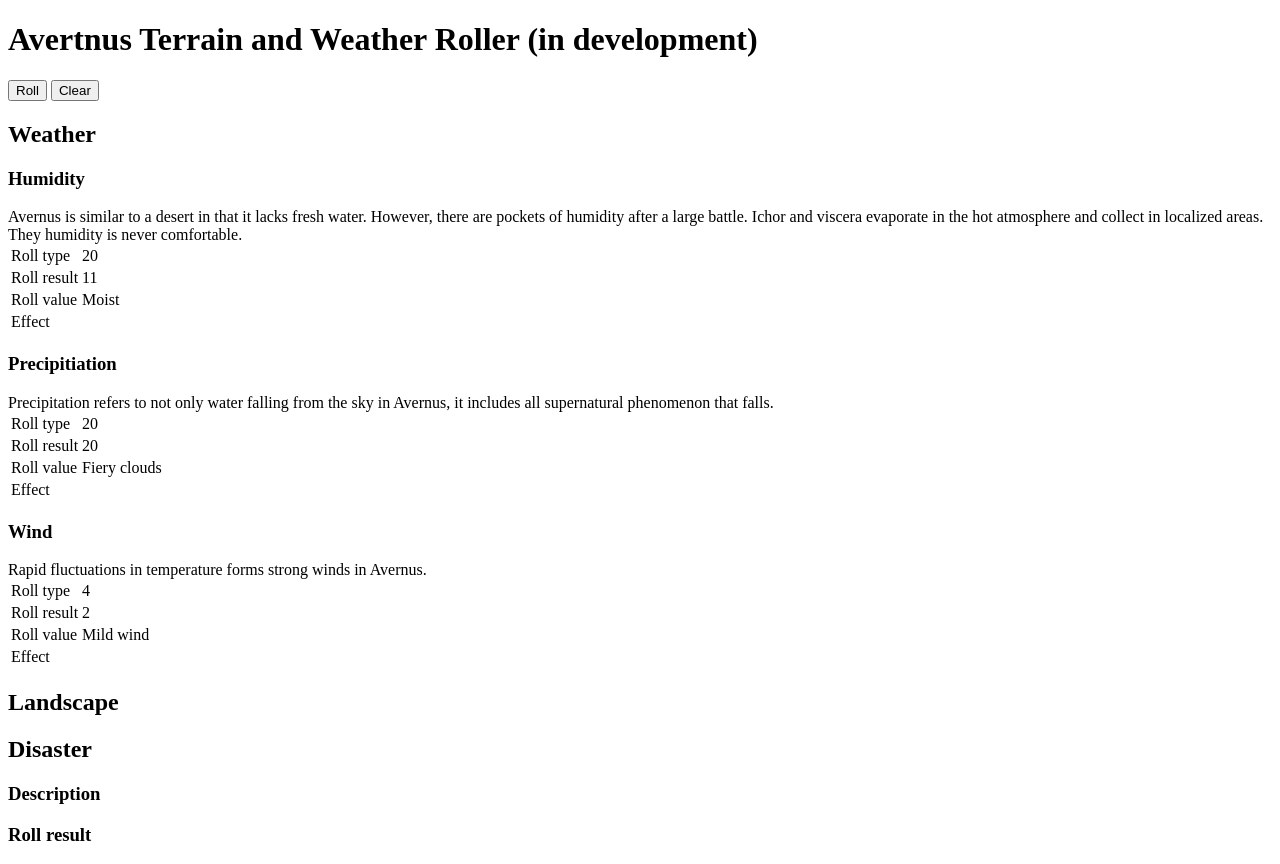
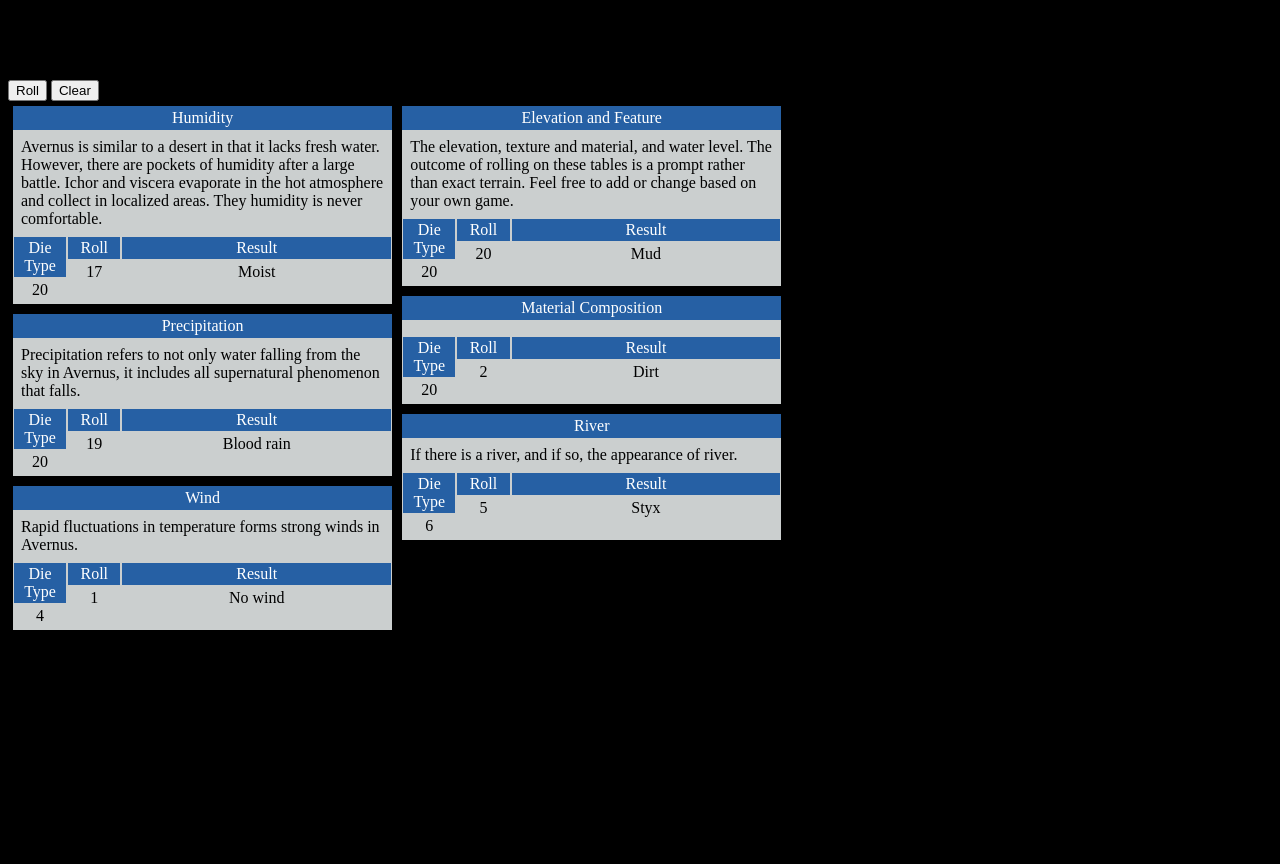
Before and after one commit to MisterStump/Avernus-Terrain-and-Weather-Roller, a plain HTML site: page index.html in a window 1280 px wide. Both pictures are taken after a click on the button "Roll". After the commit the page ends 800 px from the top, so only its background shows below. Drawn offline with Linux system fonts and the light colour scheme.

Commit message:
Initial commit

```diff
--- a/index.html
+++ b/index.html
@@ -10,83 +10,166 @@
 
 <body>
   <h1>Avertnus Terrain and Weather Roller (in development)</h1>
-    <button type="button" id="button_roll">Roll</button>
-    <button type="button" id="button_clear">Clear</button>
+  <button type="button" id="button_roll">Roll</button>
+  <button type="button" id="button_clear">Clear</button>
 
-    <h2>Weather</h2>
-    <h3>Humidity</h3>
-    <div id="humidity_description"></div>
-    <table id="humidity_table">
-      <tr>
-        <td>Roll type</td>
-        <td id="humidity_rollType"></td>
-      </tr>
-      <tr>
-        <td>Roll result</td>
-        <td id="humidity_rollResult"></td>
-      </tr>
-      <tr>
-        <td>Roll value</td>
-        <td id="humidity_rollValue"></td>
-      </tr>
-      <tr>
-        <td>Effect</td>
-        <td id="humidity_effect"></td>
-      </tr>
-    </table>
+  <!--First column - Weather-->
+  <div class="row">
+    <div class="column">
+      <!--Humidity-->
+      <div class="rollBox" id="humidity">
+        <div class="rbHeader">Humidity</div>
+        <div class="rbDesc"></div>
+        <div class="rbDieType">
+          <div class="rollBoxSectionHead">Die Type</div>
+          <div class="rollBoxSectionBody"></div>
+        </div>
+        <div class="rbRollResult">
+          <div class="rollBoxSectionHead">Roll</div>
+          <div class="rollBoxSectionBody"></div>
+        </div>
+        <div class="rbRollValue">
+          <div class="rollBoxSectionHead">Result</div>
+          <div class="rollBoxSectionBody"></div>
+        </div>
+        <div class="rbEffect">
+          <div class="rollBoxSectionHead">Effect</div>
+          <div class="rollBoxSectionBody"></div>
+        </div>
+      </div>
+      <!--Precipitation-->
+      <div class="rollBox" id="precipitation">
+        <div class="rbHeader">Precipitation</div>
+        <div class="rbDesc"></div>
+        <div class="rbDieType">
+          <div class="rollBoxSectionHead">Die Type</div>
+          <div class="rollBoxSectionBody"></div>
+        </div>
+        <div class="rbRollResult">
+          <div class="rollBoxSectionHead">Roll</div>
+          <div class="rollBoxSectionBody"></div>
+        </div>
+        <div class="rbRollValue">
+          <div class="rollBoxSectionHead">Result</div>
+          <div class="rollBoxSectionBody"></div>
+        </div>
+        <div class="rbEffect">
+          <div class="rollBoxSectionHead">Effect</div>
+          <div class="rollBoxSectionBody"></div>
+        </div>
+      </div>
+      <!--Wind-->
+      <div class="rollBox" id="wind">
+        <div class="rbHeader">Wind</div>
+        <div class="rbDesc"></div>
+        <div class="rbDieType">
+          <div class="rollBoxSectionHead">Die Type</div>
+          <div class="rollBoxSectionBody"></div>
+        </div>
+        <div class="rbRollResult">
+          <div class="rollBoxSectionHead">Roll</div>
+          <div class="rollBoxSectionBody"></div>
+        </div>
+        <div class="rbRollValue">
+          <div class="rollBoxSectionHead">Result</div>
+          <div class="rollBoxSectionBody"></div>
+        </div>
+        <div class="rbEffect">
+          <div class="rollBoxSectionHead">Effect</div>
+          <div class="rollBoxSectionBody"></div>
+        </div>
+      </div>
+    </div>
 
-    <h3>Precipitiation</h3>
-    <div id="precip_description"></div>
-    <table id="precip_table">
-      <tr>
-        <td>Roll type</td>
-        <td id="precip_rollType"></td>
-      </tr>
-      <tr>
-        <td>Roll result</td>
-        <td id="precip_rollResult"></td>
-      </tr>
-      <tr>
-        <td>Roll value</td>
-        <td id="precip_rollValue"></td>
-      </tr>
-      <tr>
-        <td>Effect</td>
-        <td id="precip_effect"></td>
-      </tr>
-    </table>
 
-    <h3>Wind</h3>
-    <div id="wind_description"></div>
-    <table id="wind_table">
-      <tr>
-        <td>Roll type</td>
-        <td id="wind_rollType"></td>
-      </tr>
-      <tr>
-        <td>Roll result</td>
-        <td id="wind_rollResult"></td>
-      </tr>
-      <tr>
-        <td>Roll value</td>
-        <td id="wind_rollValue"></td>
-      </tr>
-      <tr>
-        <td>Effect</td>
-        <td id="wind_effect"></td>
-      </tr>
-    </table>
+    <!--Second column - Landscape-->
+    <div class="column">
+      <!--Elevation-->
+      <div class="rollBox" id="elevation">
+        <div class="rbHeader">Elevation and Feature</div>
+        <div class="rbDesc"></div>
+        <div class="rbDieType">
+          <div class="rollBoxSectionHead">Die Type</div>
+          <div class="rollBoxSectionBody"></div>
+        </div>
+        <div class="rbRollResult">
+          <div class="rollBoxSectionHead">Roll</div>
+          <div class="rollBoxSectionBody"></div>
+        </div>
+        <div class="rbRollValue">
+          <div class="rollBoxSectionHead">Result</div>
+          <div class="rollBoxSectionBody"></div>
+        </div>
+        <div class="rbEffect">
+          <div class="rollBoxSectionHead">Effect</div>
+          <div class="rollBoxSectionBody"></div>
+        </div>
+      </div>
+      <!--Composition-->
+      <div class="rollBox" id="composition">
+        <div class="rbHeader">Material Composition</div>
+        <div class="rbDesc"></div>
+        <div class="rbDieType">
+          <div class="rollBoxSectionHead">Die Type</div>
+          <div class="rollBoxSectionBody"></div>
+        </div>
+        <div class="rbRollResult">
+          <div class="rollBoxSectionHead">Roll</div>
+          <div class="rollBoxSectionBody"></div>
+        </div>
+        <div class="rbRollValue">
+          <div class="rollBoxSectionHead">Result</div>
+          <div class="rollBoxSectionBody"></div>
+        </div>
+        <div class="rbEffect">
+          <div class="rollBoxSectionHead">Effect</div>
+          <div class="rollBoxSectionBody"></div>
+        </div>
+      </div>
+      <!--River-->
+      <div class="rollBox" id="river">
+        <div class="rbHeader">River</div>
+        <div class="rbDesc"></div>
+        <div class="rbDieType">
+          <div class="rollBoxSectionHead">Die Type</div>
+          <div class="rollBoxSectionBody"></div>
+        </div>
+        <div class="rbRollResult">
+          <div class="rollBoxSectionHead">Roll</div>
+          <div class="rollBoxSectionBody"></div>
+        </div>
+        <div class="rbRollValue">
+          <div class="rollBoxSectionHead">Result</div>
+          <div class="rollBoxSectionBody"></div>
+        </div>
+        <div class="rbEffect">
+          <div class="rollBoxSectionHead">Effect</div>
+          <div class="rollBoxSectionBody"></div>
+        </div>
+      </div>
+
+    </div>
+
+
+    <!--Third column - Disaster-->
+    <div class="column">
+      C
+    </div>
+  </div>
 
 
 
 
-    <h2>Landscape</h2>
 
 
 
-    <h2>Disaster</h2>
-    <h3>Description</h3>
-    <h3>Roll result</h3>
+
+
+
+
+
+
+
 
 
 
--- a/roll tables/disasters.js
+++ b/roll tables/disasters.js
@@ -1,4 +1,5 @@
 var rt_disaster = {
+    "name"        : "disaster",
     "description" : "Avernus is a dangerous place. Even the inhabitants will all agree that the most frightening thing in this plane is its weather.",
     "die_type" : 100,
     "rolls" :[
--- a/roll tables/landscape.js
+++ b/roll tables/landscape.js
@@ -1,71 +1,63 @@
-var rt_terrain = {
+var rt_elevation = {
+    "name"        : "elevation",
     "description" : "The elevation, texture and material, and water level. The outcome of rolling on these tables is a prompt rather than exact terrain. Feel free to add or change based on your own game.",
     "die_type" : 20,
     "rolls" :[
         {
             "start"  : 1,
             "end"    : 3,
-            "value"  : "Flat",
-            "subroll": "rt_terrain_composition"
+            "value"  : "Flat"
         },
         {
             "start" : 4,
             "end"   : 6,
-            "value" : "Hills",
-            "subroll": "rt_terrain_composition"
+            "value" : "Hills"
         },
         {
             "start" : 7,
             "end"   : 9,
-            "value" : "Mountain",
-            "subroll": "rt_terrain_composition"
+            "value" : "Mountain"
         },
         {
             "start" : 10,
             "end"   : 11,
-            "value" : "Canyon",
-            "subroll": "rt_terrain_composition"
+            "value" : "Canyon"
         },
         {
             "start" : 12,
             "end"   : 13,
-            "value" : "Volcano",
-            "subroll": "rt_terrain_composition"
+            "value" : "Volcano"
         },
         {
             "start" : 14,
             "end"   : 15,
-            "value" : "Vally",
-            "subroll": "rt_terrain_composition"
+            "value" : "Vally"
         },
         {
             "start" : 16,
             "end"   : 17,
-            "value" : "Mesa",
-            "subroll": "rt_terrain_composition"
+            "value" : "Mesa"
         },
         {
             "start" : 18,
             "end"   : 18,
-            "value" : "Cliff",
-            "subroll": "rt_terrain_composition"
+            "value" : "Cliff"
         },
         {
             "start" : 19,
             "end"   : 19,
-            "value" : "Basin",
-            "subroll": "rt_terrain_composition"
+            "value" : "Basin"
         },
         {
             "start" : 20,
             "end"   : 20,
-            "value" : "Mud",
-            "subroll": "rt_terrain_composition"
+            "value" : "Mud"
         },
     ]
 };
 
-var rt_terrain_composition = {
+var rt_composition = {
+    "name"        : "composition",
     "die_type" : 20,
     "rolls" :[
         {
@@ -112,6 +104,7 @@ var rt_terrain_composition = {
 };
 
 var rt_river = {
+    "name"        : "river",
     "description" : "If there is a river, and if so, the appearance of river.",
     "die_type" : 6,
     "rolls" :[
--- a/roll tables/weather.js
+++ b/roll tables/weather.js
@@ -1,4 +1,5 @@
 var rt_humidity = {
+    "name"        : "humidity",
     "description" : "Avernus is similar to a desert in that it lacks fresh water. However, there are pockets of humidity after a large battle. Ichor and viscera evaporate in the hot atmosphere and collect in localized areas. They humidity is never comfortable.",
     "die_type" : 20,
     "rolls" :[
@@ -26,7 +27,8 @@ var rt_humidity = {
     ]
 };
 
-var rt_precip = {
+var rt_precipitation = {
+    "name"        : "precipitation",
     "description" : "Precipitation refers to not only water falling from the sky in Avernus, it includes all supernatural phenomenon that falls.",
     "die_type" : 20,
     "rolls" :[
@@ -69,6 +71,7 @@ var rt_precip = {
 };
 
 var rt_wind = {
+    "name"        : "wind",
     "description" : "Rapid fluctuations in temperature forms strong winds in Avernus.",
     "die_type" : 4,
     "rolls" :[
--- a/scripts.js
+++ b/scripts.js
@@ -1,40 +1,34 @@
 
+let rollMasterData = {
+    "humidity": rt_humidity,
+    "precipitation": rt_precipitation,
+    "wind": rt_wind,
+    "elevation": rt_elevation,
+    "composition": rt_composition,
+    "river": rt_river
+}
 
 // buttons
 let button_roll = document.getElementById("button_roll")
 let button_clear = document.getElementById("button_clear")
-
-// humidity section elements
-let humidity_description = document.getElementById("humidity_description")
-let humidity_table = document.getElementById("humidity_table")
-let humidity_rollType = document.getElementById("humidity_rollType")
-let humidity_rollResult = document.getElementById("humidity_rollResult")
-let humidity_rollValue = document.getElementById("humidity_rollValue")
-let humidity_effect = document.getElementById("humidity_effect")
-
-// precipitation section elements
-let precip_description = document.getElementById("precip_description")
-let precip_table = document.getElementById("precip_table")
-let precip_rollType = document.getElementById("precip_rollType")
-let precip_rollResult = document.getElementById("precip_rollResult")
-let precip_rollValue = document.getElementById("precip_rollValue")
-let precip_effect = document.getElementById("precip_effect")
-
-// wind section elements
-let wind_description = document.getElementById("wind_description")
-let wind_table = document.getElementById("wind_table")
-let wind_rollType = document.getElementById("wind_rollType")
-let wind_rollResult = document.getElementById("wind_rollResult")
-let wind_rollValue = document.getElementById("wind_rollValue")
-let wind_effect = document.getElementById("wind_effect")
-
 //Add listener to buttons to trigger functions
 button_roll.addEventListener("click", () => {roll()});
 button_clear.addEventListener("click", () => {clear()});
 
+//Populate descripotions, die types, etc
+for (const dataLabel in rollMasterData){
+    populateBasicRollBoxInfo(rollMasterData[dataLabel])
+}
+
 //Hide the roll sections at first
 hideRollSections()
 
+
+
+const headerSections = document.querySelectorAll("div.rbHeader")
+for (const sect of headerSections){
+    sect.addEventListener("click", () => {console.log("AAAA")});
+}
 
 
 
@@ -42,9 +36,9 @@ hideRollSections()
 
 //When roll button is clicked
 function roll(){
-    rollHumidity()
-    rollPrecip()
-    rollWind()
+    for (const name in rollMasterData){
+        performRoll(rollMasterData[name])
+    }
 
 
 
@@ -58,52 +52,44 @@ function clear(){
 
 
 
-function rollHumidity(){
-    //perform rolls
-    rollDict_humidity = rollDict(rt_humidity["die_type"], rt_humidity["rolls"])
-    showRollSections()
-    //Humidity
-    humidity_description.innerText = rt_humidity["description"]
-    humidity_rollType.innerText = rt_humidity["die_type"]
-    humidity_rollResult.innerText = rollDict_humidity["result"]
-    humidity_rollValue.innerText = rollDict_humidity["dict"]["value"]
-    if ("effect" in rollDict_humidity["dict"]){
-        humidity_effect.innerText = rollDict_humidity["dict"]["effect"]
+function performRoll(rollTable){
+    //Get a random (rolled) entry
+    const roll = getRollDict(rollTable["die_type"], rollTable["rolls"])
+    //Find section
+    const name = rollTable["name"]
+    const section = document.querySelector('div#' + name)
+    //Update Roll
+    const rollDiv = section.querySelector('div.rbRollResult div.rollBoxSectionBody')
+    rollDiv.innerText = roll["result"]
+    //Update Value
+    const valueDiv = section.querySelector('div.rbRollValue div.rollBoxSectionBody')
+    valueDiv.innerText = roll["dict"]["value"]
+    //Update Effect
+    const effectSect = section.querySelector('div.rbEffect')
+    const effectDiv = section.querySelector('div.rbEffect div.rollBoxSectionBody')
+    if ("effect" in roll["dict"]){
+        //Effect: yes
+        effectDiv.innerText = roll["dict"]["effect"]
+        effectSect.style.display = "block"
     } else {
-        humidity_effect.innerText = ""
+        //Effect: no
+        effectDiv.innerText = ""
+        effectSect.style.display = "none"
     }
 }
 
-function rollPrecip(){
-    //perform rolls
-    rollDict_precip = rollDict(rt_precip["die_type"], rt_precip["rolls"])
-    showRollSections()
-    //precip
-    precip_description.innerText = rt_precip["description"]
-    precip_rollType.innerText = rt_precip["die_type"]
-    precip_rollResult.innerText = rollDict_precip["result"]
-    precip_rollValue.innerText = rollDict_precip["dict"]["value"]
-    if ("effect" in rollDict_precip["dict"]){
-        precip_effect.innerText = rollDict_precip["dict"]["effect"]
-    } else {
-        precip_effect.innerText = ""
+function populateBasicRollBoxInfo(rollTable){
+    const name = rollTable["name"]
+    const section = document.querySelector('div#' + name)
+    // Add description and make it visible
+    if ("description" in rollTable){
+        const descBox = section.querySelector('div.rbDesc')
+        descBox.innerText = rollTable["description"]
+        descBox.style.display = "block"
     }
-}
-
-function rollWind(){
-    //perform rolls
-    rollDict_wind = rollDict(rt_wind["die_type"], rt_wind["rolls"])
-    showRollSections()
-    //wind
-    wind_description.innerText = rt_wind["description"]
-    wind_rollType.innerText = rt_wind["die_type"]
-    wind_rollResult.innerText = rollDict_wind["result"]
-    wind_rollValue.innerText = rollDict_wind["dict"]["value"]
-    if ("effect" in rollDict_wind["dict"]){
-        wind_effect.innerText = rollDict_wind["dict"]["effect"]
-    } else {
-        wind_effect.innerText = ""
-    }
+    // Add die type
+    const dieTypeBox = section.querySelector('div.rbDieType > div.rollBoxSectionBody')
+    dieTypeBox.innerText = rollTable["die_type"]
 }
 
 
@@ -115,8 +101,10 @@ function rollWind(){
 
 
 
+
+
 //Rolls and returns a value for the given list of potential rolls. Returns a dict with roll result and dict
-function rollDict(dieType, dictList){
+function getRollDict(dieType, dictList){
     const rollResult = getRandomInt(1, dieType)
     for (const dict of dictList){
         if (dict["start"] <= rollResult && dict["end"] >= rollResult){
@@ -136,20 +124,13 @@ function getRandomInt(min, max) {
 
 //Reveals all sections involving rolls
 function showRollSections(){
-    humidity_description.style.display = "block"
-    precip_description.style.display = "block"
-    wind_description.style.display = "block"
-    humidity_table.style.display = "block"
-    precip_table.style.display = "block"
-    wind_table.style.display = "block"
+    //humidity_description.style.display = "block"
 }
 
 //Hides all sections involving rolls
 function hideRollSections(){
-    humidity_description.style.display = "none"
-    precip_description.style.display = "none"
-    wind_description.style.display = "none"
-    humidity_table.style.display = "none"
-    precip_table.style.display = "none"
-    wind_table.style.display = "none"
+    const effectBoxList = document.getElementsByClassName("rbEffect")
+    for (effectBox of effectBoxList){
+        effectBox.style.display = "none"
+    }
 }
--- a/styles.css
+++ b/styles.css
@@ -0,0 +1,94 @@
+/* Define color scheme */
+:root {
+  --color_background: #000;
+  --color_primary: #2660A4;
+  --color_secondary: #F19953;
+  --color_tirtiary: #cbcfcf;
+  --color_accent: #56351E;
+  --font_color_light: #FFFFFF;
+  --font_color_dark: #000000;
+}
+
+
+/* Entire page */
+body {
+    background-color: var(--color_background);
+}
+
+/* 3 column layout for the types of rollers */
+.column {
+    float: left;
+    width: 30%;
+    padding: 5px;
+}
+.row:after {
+    content: "";
+    display: table;
+    clear: both;
+}
+
+
+/*grid layout for rollBox */
+.rollBox {
+    display: grid;
+    grid-gap: 0px;
+    grid-template-columns: 1fr 1fr 5fr;
+    margin-bottom: 10px;
+}
+[class^='rb'] {
+    background-color: var(--color_tirtiary);
+    color: var(--font_color_light);
+}
+.rbHeader {
+    grid-column: 1 / 5;
+    grid-row: 1;
+    padding: 3px;
+    text-align: center;
+    background-color: var(--color_primary);
+}
+.rbDesc {
+    grid-column: 1 / 5;
+    grid-row: 2;
+    padding: 8px;
+    display: "none";
+    color: var(--font_color_dark)
+}
+.rbDieType {
+    grid-column: 1;
+    grid-row: 3;
+    padding: 1px;
+    text-align: center;
+}
+.rbRollResult {
+    grid-column: 2;
+    grid-row: 3;
+    padding: 1px;
+    text-align: center;
+}
+.rbRollValue {
+    grid-column: 3 / 5;
+    grid-row: 3;
+    padding: 1px;
+    text-align: center;
+}
+.rbEffect {
+    grid-column: 1 / 5;
+    grid-row: 4;
+    padding: 1px;
+    display: "none";
+}
+/*rollbox part extra stylings*/
+.rollBoxSectionHead {
+    padding: 2px;
+    background-color: var(--color_primary);
+    text-align: center;
+}
+.rollBoxSectionBody {
+    background-color: var(--color_tirtiary);
+    padding: 4px;
+    color: var(--font_color_dark)
+}
+.rbEffect > .rollBoxSectionHead {
+    padding: 2px;
+    background-color: var(--color_accent);
+}
```
